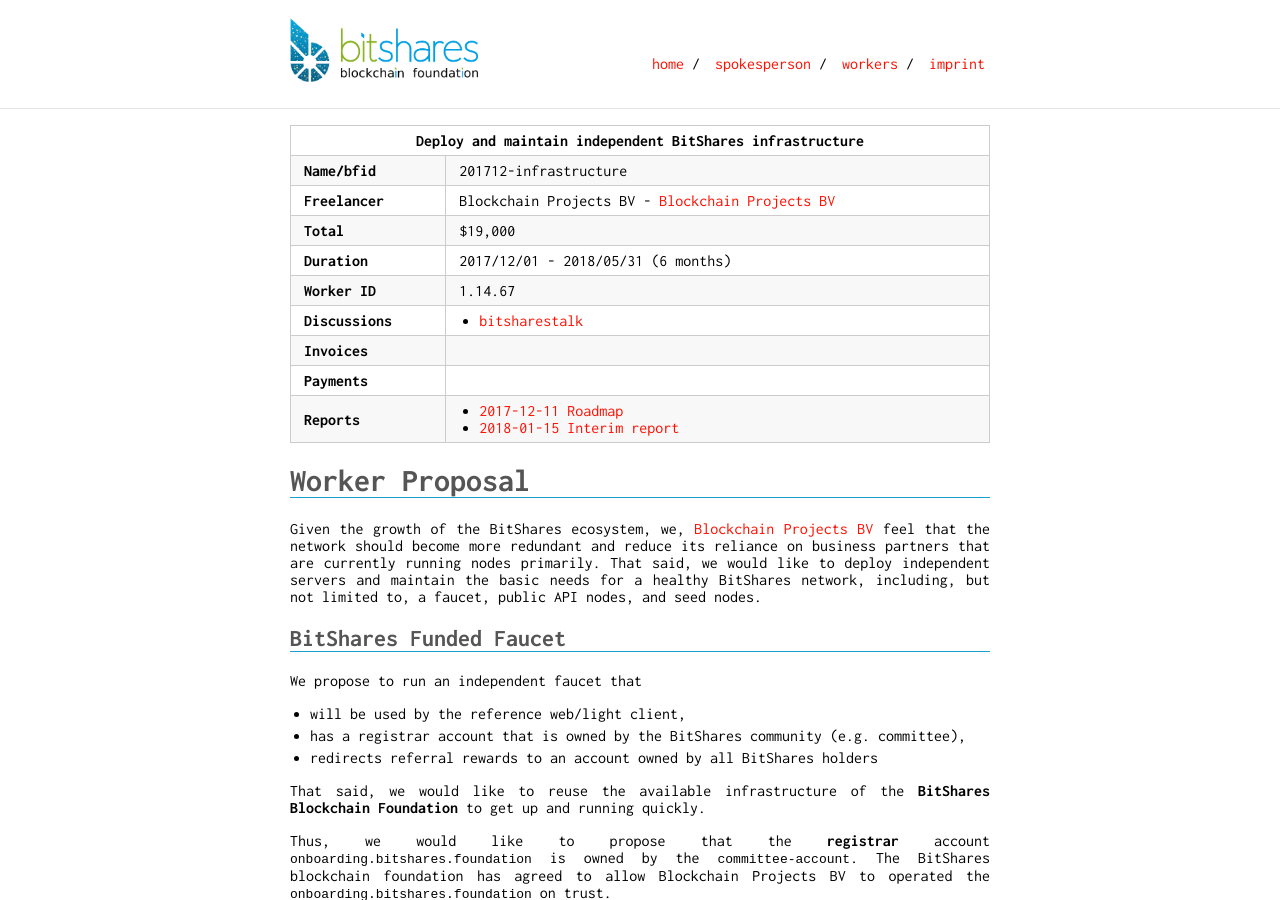
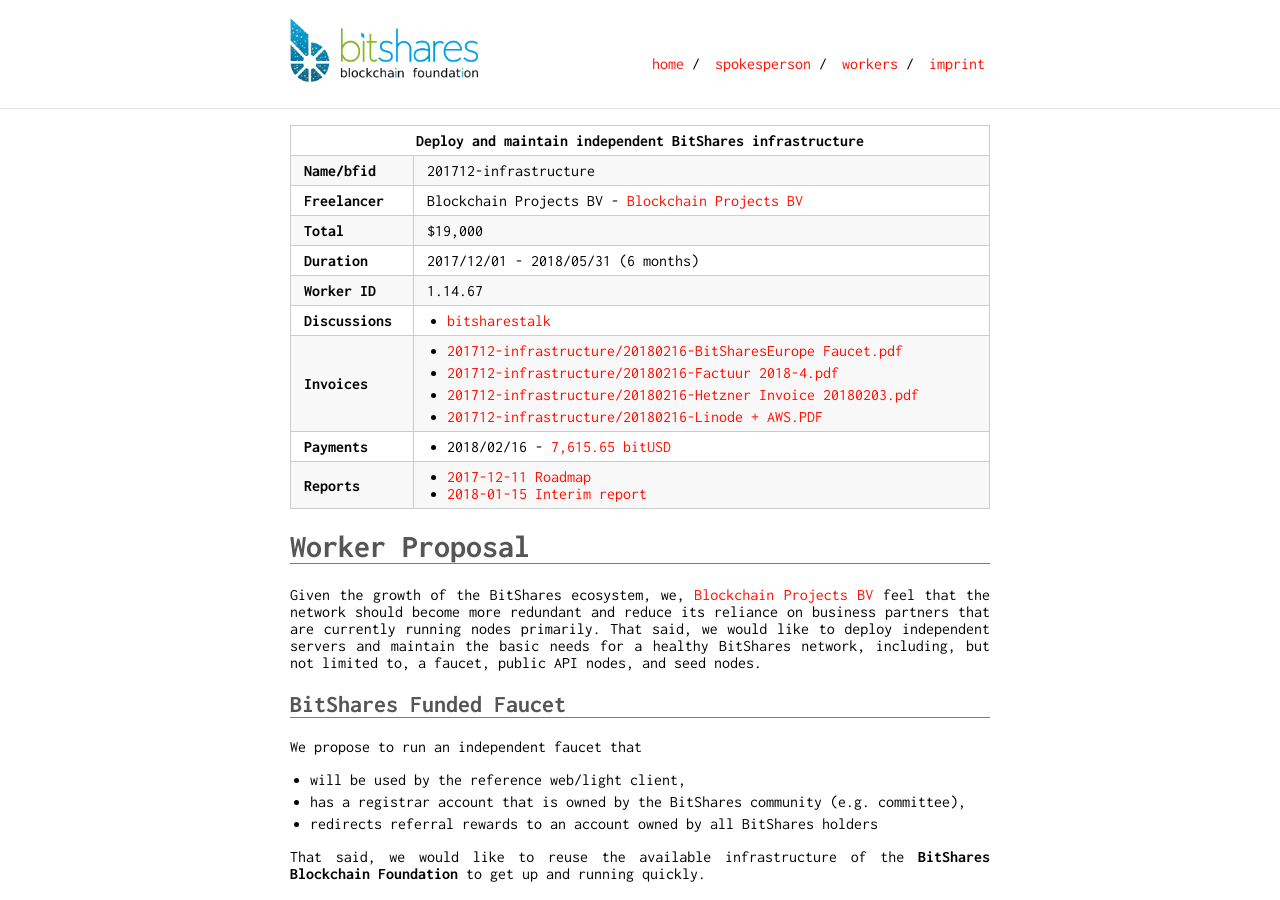
Before and after one commit to thehapax/bitshares.foundation, a Jekyll site: the page built from _budgets/2017-12-infrastructure.md, in a window 1280 px wide and 900 px high. Built offline with Jekyll 4.4.1, drawn with Linux system fonts in a browser that asks for light colours.

Commit message:
payout infrastructure worker

```diff
--- a/_budgets/2017-12-infrastructure.md
+++ b/_budgets/2017-12-infrastructure.md
@@ -13,7 +13,6 @@ status:
   worker-approved: False
   worker-paying: False
   worker-finished: False
-payments:
 discussions:
  - name: bitsharestalk
    url: https://bitsharestalk.org/index.php/topic,25291.0.html
@@ -29,6 +28,16 @@ reports:
    url: https://github.com/blockchainprojects/2017-12-infrastructure/blob/master/Roadmap_2017-12-infrastructure.pdf
  - name: 2018-01-15 Interim report
    url: https://github.com/blockchainprojects/2017-12-infrastructure/blob/master/Interim_report_1_2017-12-infrastructure.pdf
+payments:
+ - date: 2018/02/16
+   oid: 1.11.24473034
+   amount: 7,615.65 bitUSD
+invoices:
+ - 201712-infrastructure/20180216-BitSharesEurope Faucet.pdf
+ - 201712-infrastructure/20180216-Factuur 2018-4.pdf
+ - 201712-infrastructure/20180216-Hetzner Invoice 20180203.pdf
+ - 201712-infrastructure/20180216-Linode + AWS.PDF
+
 ---
 
 # Worker Proposal
```
Also changed, not shown: 4 other files.
